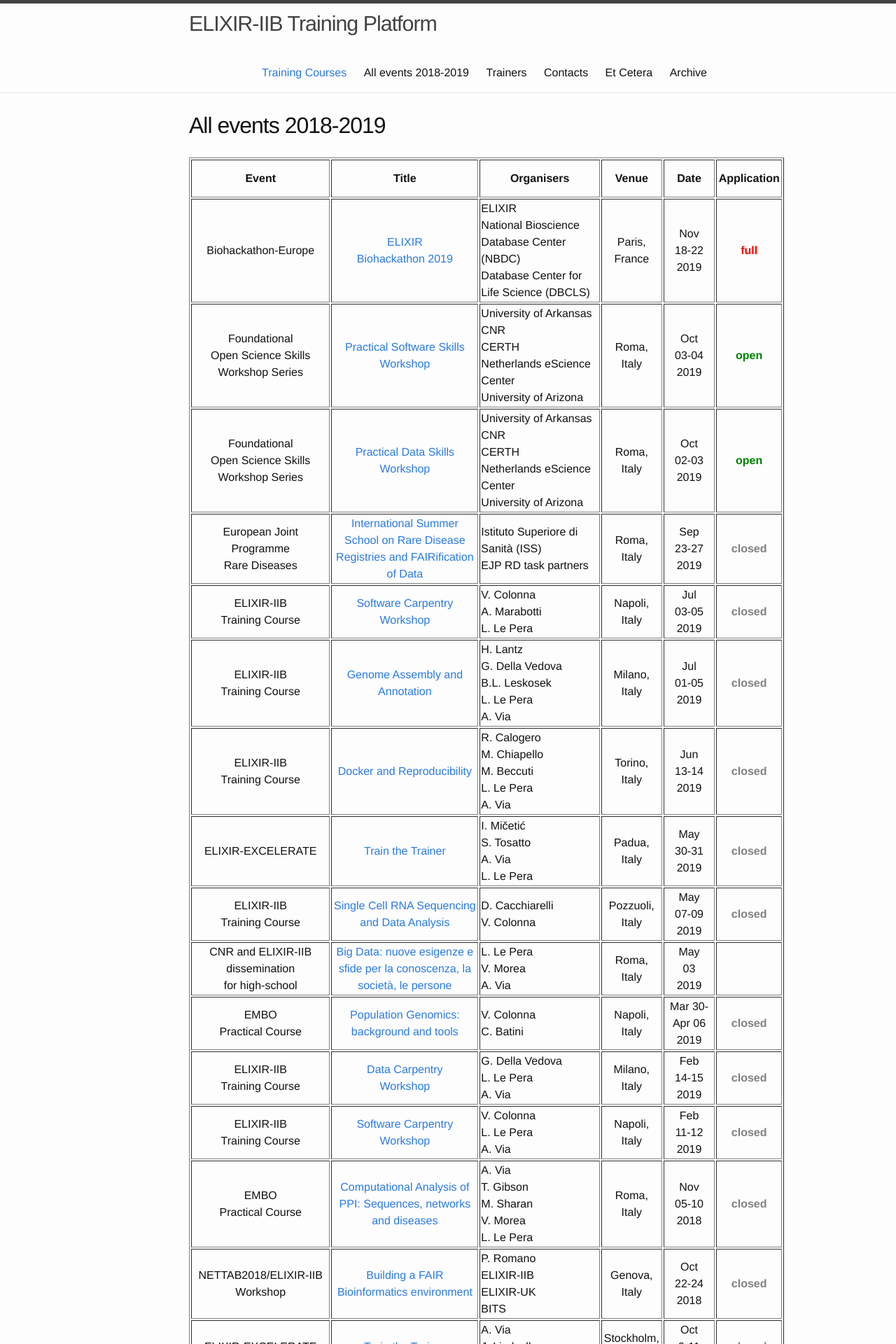
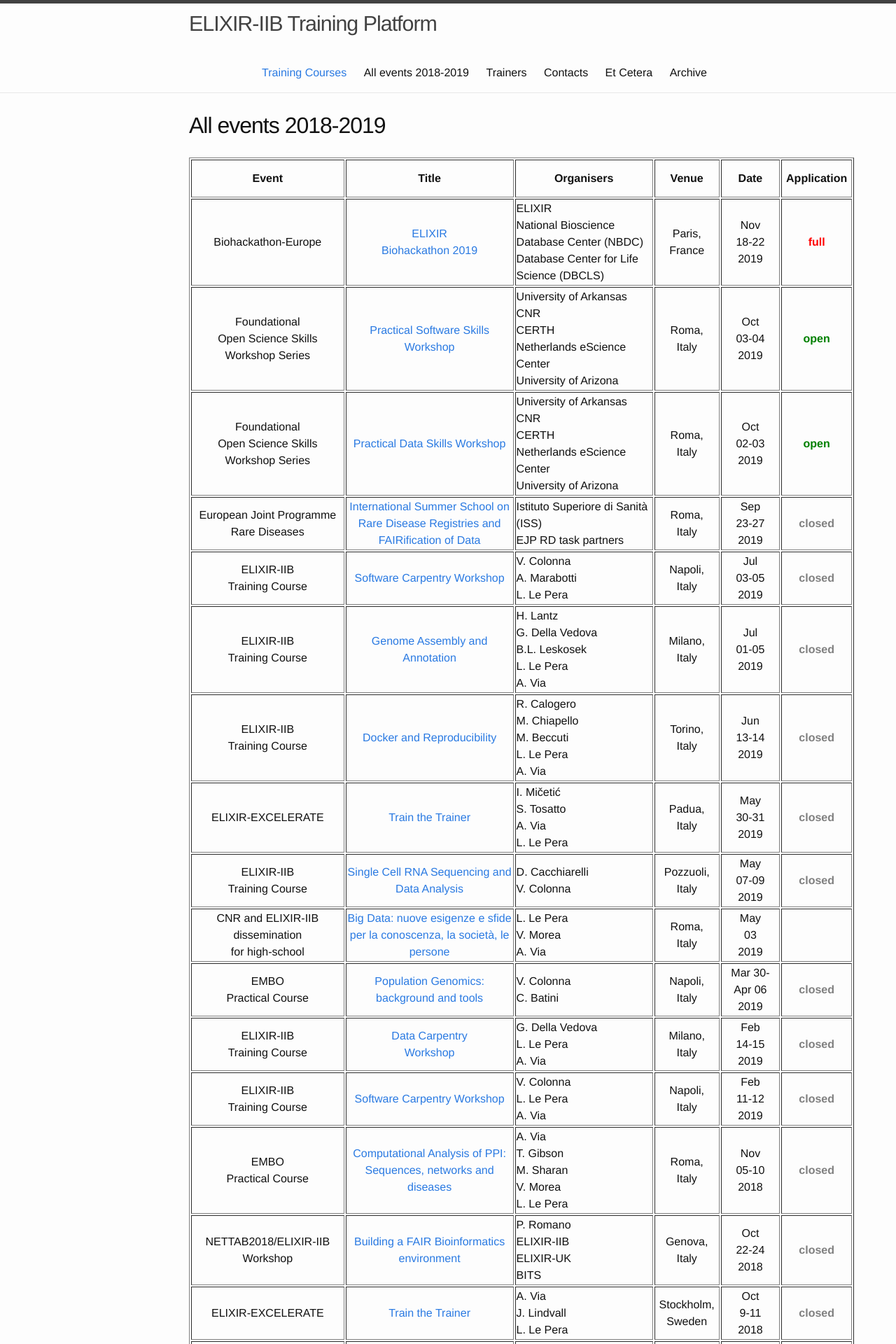
Before and after one commit to ELIXIR-IIB-training/website, a Jekyll site: the page built from _pages/01-all_events.md, in a window 1280 px wide. Shown: the top 1920 px of the page at 70% size. Built offline with Jekyll 4.4.1, drawn with Linux system fonts in a browser that asks for light colours.

Commit message:
Formatting table

```diff
--- a/_pages/01-all_events.md
+++ b/_pages/01-all_events.md
@@ -4,7 +4,7 @@ title: All events 2018-2019
 permalink: /all_events_2018_2019/
 ---
 
-<table border="1" width="850">
+<table border="1" width="950">
 <tr>
 	<td height="50" width="200" align="center"><b>Event</b></td>
    <td height="50" width="220" align="center"><b>Title</b></td>
```
